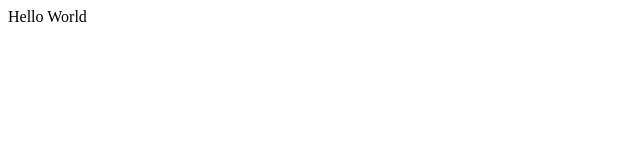
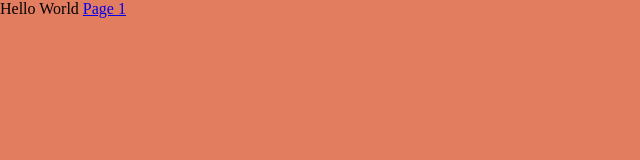
Before and after one commit to harshita-jaiswal/multi_page_app_example, a plain HTML site: page index.html in a window 1280 px wide. Shown: the whole page, without its empty margins (0-640 px from the left). Drawn offline with Linux system fonts and the light colour scheme.

Commit message:
added routing and structure

```diff
--- a/index.html
+++ b/index.html
@@ -2,7 +2,16 @@
 	<head>
 		<title>Multi Page Application</title>
 	</head>
+	<style>
+		body {
+			padding: 0;
+			margin: 0;
+			background: #e27d60;
+		}
+	</style>
 	<body>
 		Hello World
+		<a href="/page1" >Page 1</a>
+		<script></script>
 	</body>
 </html>
```
Also changed, not shown: page1/index.html (added, +8 -0 lines). Lines whose indentation alone changed are shown as unchanged.
